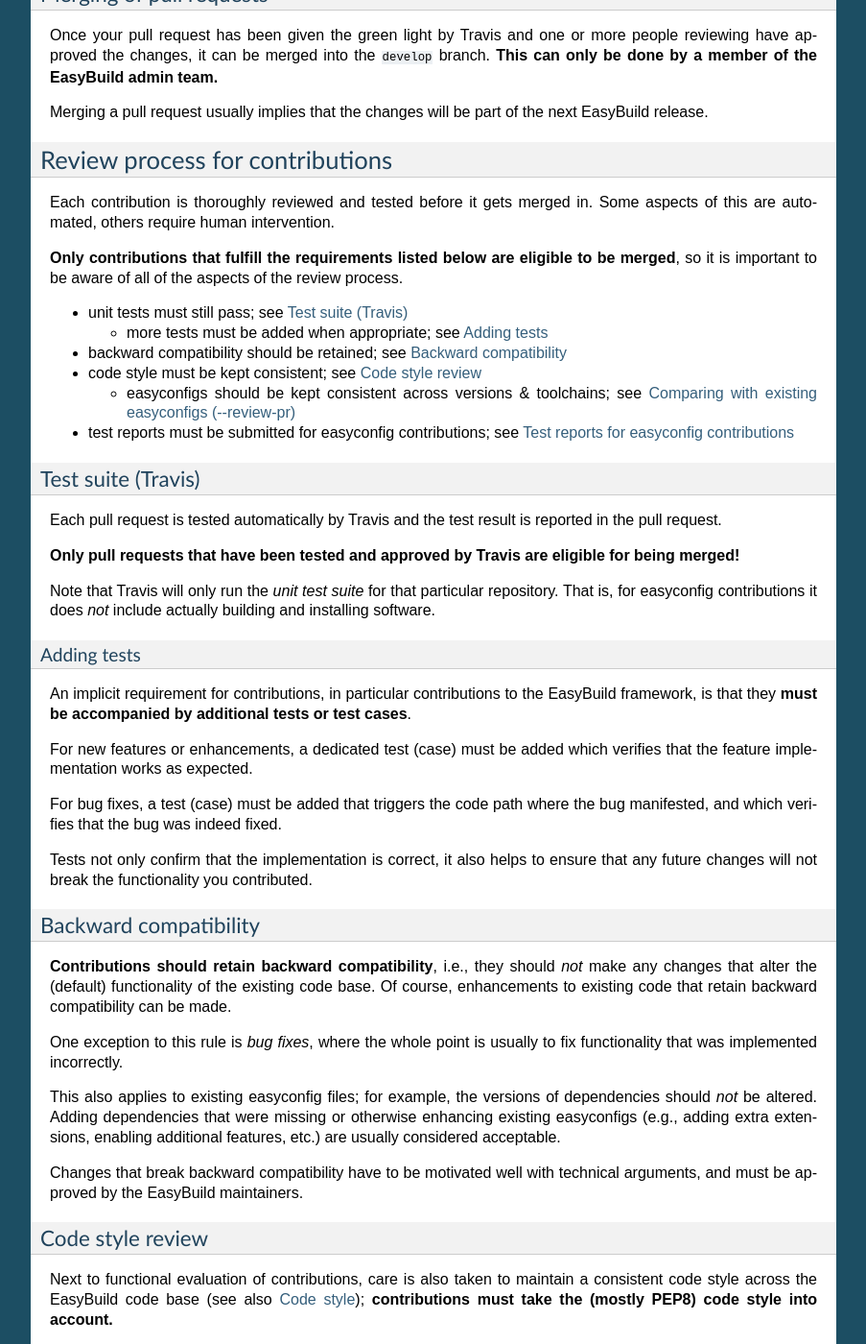
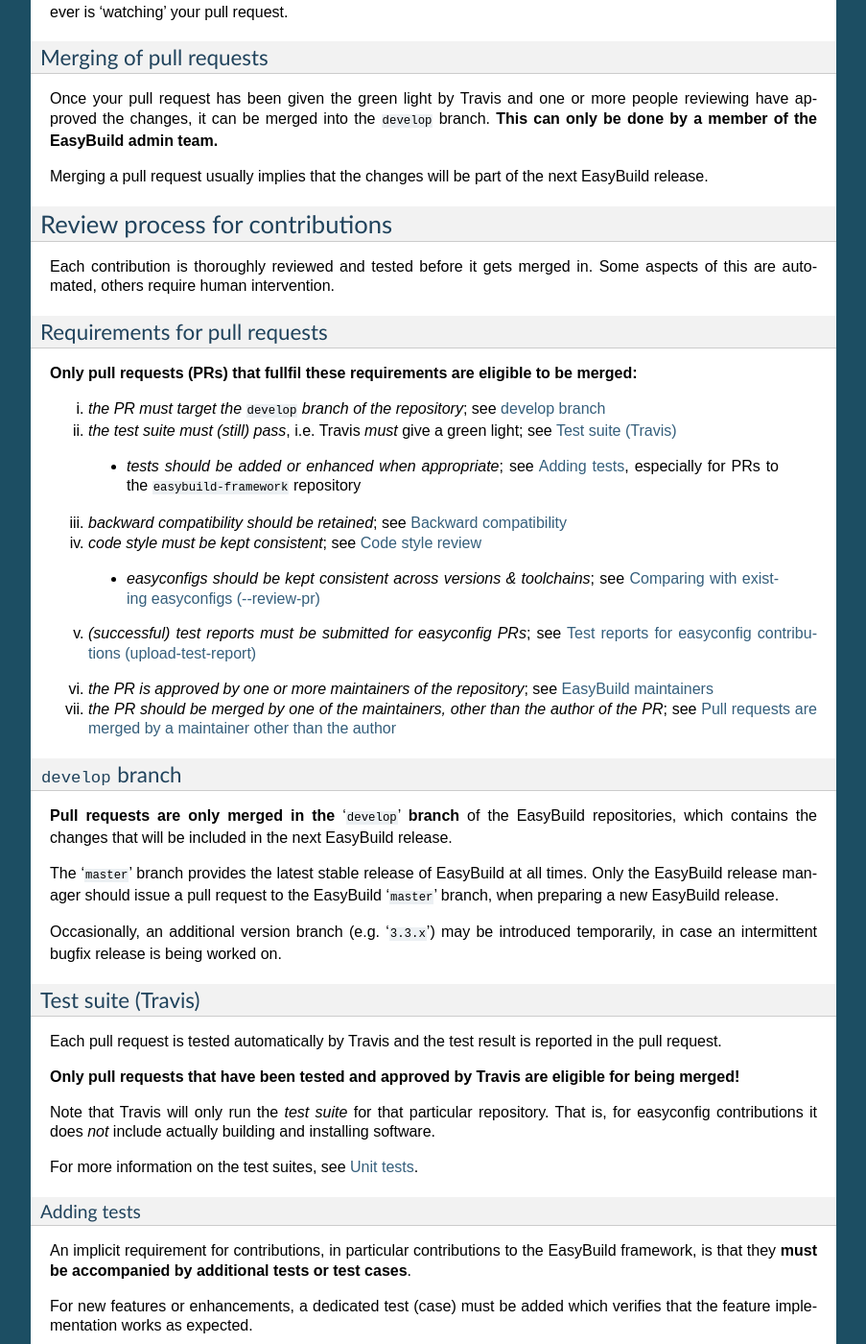
Before and after one commit to easybuilders/easybuild, a Sphinx documentation site: the page built from docs/Contributing.rst, in a window 1280 px wide and 1400 px high, scrolled down 7434 px. Shown: the whole window at 96% size, without its empty margins (198-1101 px from the left). Built offline with Sphinx 7.4.7, drawn with Linux system fonts in a browser that asks for light colours; some of the changed text lies outside the part shown.

Commit message:
extend list of requirements for PRs, add list of maintainers

```diff
--- a/docs/Contributing.rst
+++ b/docs/Contributing.rst
@@ -181,8 +181,8 @@
 (i.e. creating commits, using branches, pushing to and pulling from remote
 Git repositories, etc.), and being familiar with GitHub.
 
-However, this can be largely circumvented by using the GitHub integration
-provided by EasyBuild, see :ref:`integration_with_github`.
+**However, this can be largely circumvented by using the GitHub integration
+provided by EasyBuild, see :ref:`integration_with_github`.**
 
 
 .. _contributing_pull_request_setup:
@@ -463,20 +463,45 @@
 Each contribution is thoroughly reviewed and tested before it gets merged in.
 Some aspects of this are automated, others require human intervention.
 
-**Only contributions that fulfill the requirements listed below are eligible to be merged**,
-so it is important to be aware of all of the aspects of the review process.
+.. _contributing_review_process_pr_requirements:
 
-* unit tests must still pass; see :ref:`contributing_review_process_travis`
+Requirements for pull requests
+~~~~~~~~~~~~~~~~~~~~~~~~~~~~~~
 
-  * more tests must be added when appropriate; see :ref:`contributing_review_process_adding_tests`
+**Only pull requests (PRs) that fullfil these requirements are eligible to be merged:**
 
-* backward compatibility should be retained; see :ref:`contributing_review_process_backward_compatibility`
-* code style must be kept consistent; see :ref:`contributing_review_process_code_style`
+(i) *the PR must target the* ``develop`` *branch of the repository*; see :ref:`contributing_review_process_develop_branch`
 
-  * easyconfigs should be kept consistent across versions & toolchains; see :ref:`contributing_review_process_review_pr`
+(ii) *the test suite must (still) pass*, i.e. Travis *must* give a green light; see :ref:`contributing_review_process_travis`
 
-* test reports must be submitted for easyconfig contributions; see :ref:`contributing_review_process_test_reports`
+  * *tests should be added or enhanced when appropriate*; see :ref:`contributing_review_process_adding_tests`,
+    especially for PRs to the ``easybuild-framework`` repository
 
+(iii) *backward compatibility should be retained*; see :ref:`contributing_review_process_backward_compatibility`
+(iv) *code style must be kept consistent*; see :ref:`contributing_review_process_code_style`
+
+  * *easyconfigs should be kept consistent across versions & toolchains*; see :ref:`contributing_review_process_review_pr`
+
+(v) *(successful) test reports must be submitted for easyconfig PRs*; see :ref:`contributing_review_process_test_reports`
+
+(vi) *the PR is approved by one or more maintainers of the repository*; see :ref:`maintainers`
+
+(vii) *the PR should be merged by one of the maintainers, other than the author of the PR*; see :ref:`contributing_review_process_do_not_merge_your_own_prs`
+
+.. _contributing_review_process_develop_branch:
+
+``develop`` branch
+~~~~~~~~~~~~~~~~~~
+
+**Pull requests are only merged in the** '``develop``' **branch** of the EasyBuild repositories,
+which contains the changes that will be included in the next EasyBuild release.
+
+The '``master``' branch provides the latest stable release of EasyBuild at all times.
+Only the EasyBuild release manager should issue a pull request to the EasyBuild '``master``' branch,
+when preparing a new EasyBuild release.
+
+Occasionally, an additional version branch (e.g. '``3.3.x``') may be introduced temporarily,
+in case an intermittent bugfix release is being worked on.
 
 .. _contributing_review_process_travis:
 
@@ -488,9 +513,11 @@
 **Only pull requests that have been tested and approved by Travis are
 eligible for being merged!**
 
-Note that Travis will only run the *unit test suite* for that particular repository.
+Note that Travis will only run the *test suite* for that particular repository.
 That is, for easyconfig contributions it does *not* include
 actually building and installing software.
+
+For more information on the test suites, see :ref:`unit_tests`.
 
 .. _contributing_review_process_adding_tests:
 
@@ -550,6 +577,9 @@
 easyconfigs are written in Python syntax). However, also the grouping and
 ordering of easyconfig parameters is a part of the 'code' style we maintain.
 
+An automated (partial) style check on easyconfig files can be performed via ``eb --check-style``,
+and is also a part of the test suite run by Travis for easyconfig PRs.
+
 
 .. _contributing_review_process_review_pr:
 
@@ -606,10 +636,10 @@
 
 .. _contributing_review_process_test_reports:
 
-Test reports for easyconfig contributions
-~~~~~~~~~~~~~~~~~~~~~~~~~~~~~~~~~~~~~~~~~
+Test reports for easyconfig contributions (``upload-test-report``)
+~~~~~~~~~~~~~~~~~~~~~~~~~~~~~~~~~~~~~~~~~~~~~~~~~~~~~~~~~~~~~~~~~~
 
-For easyconfig contributions, an accompanying **test report must be submitted** to confirm that the touched easyconfig files (still) work as expected.
+For easyconfig contributions, one ore more accompanying **test reports must be submitted** to confirm that the added and/or changed easyconfig files (still) work as expected.
 
 We recommended that you submit a test report for your own easyconfig pull requests.
 Other people can also submit test reports to confirm that your contribution works as expected on their system(s).
@@ -617,3 +647,13 @@
 With EasyBuild being properly configured (see :ref:`github_configuration`), this should be as simple as running ``eb --from-pr <PR#> --upload-test-report --force --robot``.
 
 See :ref:`github_upload_test_report` for more information.
+
+
+.. _contributing_review_process_do_not_merge_your_own_prs:
+
+Pull requests are merged by a maintainer other than the author
+~~~~~~~~~~~~~~~~~~~~~~~~~~~~~~~~~~~~~~~~~~~~~~~~~~~~~~~~~~~~~~
+
+**A pull request should never be merged by its author.**
+
+This policy is maintained in order to ensure a *"two-pairs-of-eyes"* review process of all contributions.
--- a/docs/Unit-tests.rst
+++ b/docs/Unit-tests.rst
@@ -75,6 +75,7 @@
 * making sure that the specified sanity check paths adher to the requirements, i.e. only (and both) the ``files``/``dirs``
   keys are listed, with the value for either one being non-empty
 * checking for the use of deprecated (or no longer supported) functionality
+* verifying whether ``eb --check-style`` on the easyconfig file passes
 
 If these tests pass for each and every available easyconfig file, two additional overall tests are run, i.e.:
 
```
Also changed, not shown: docs/Maintainers.rst (added, +57 -0 lines).
